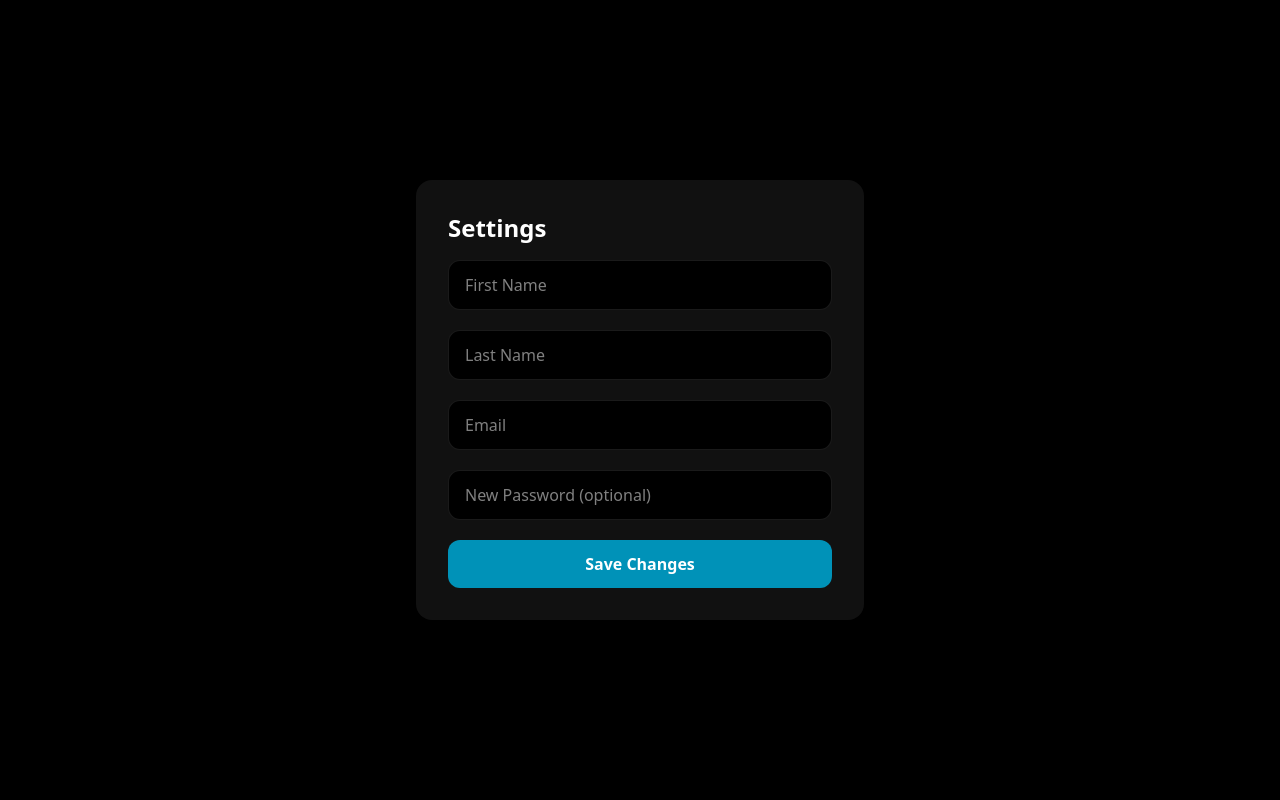
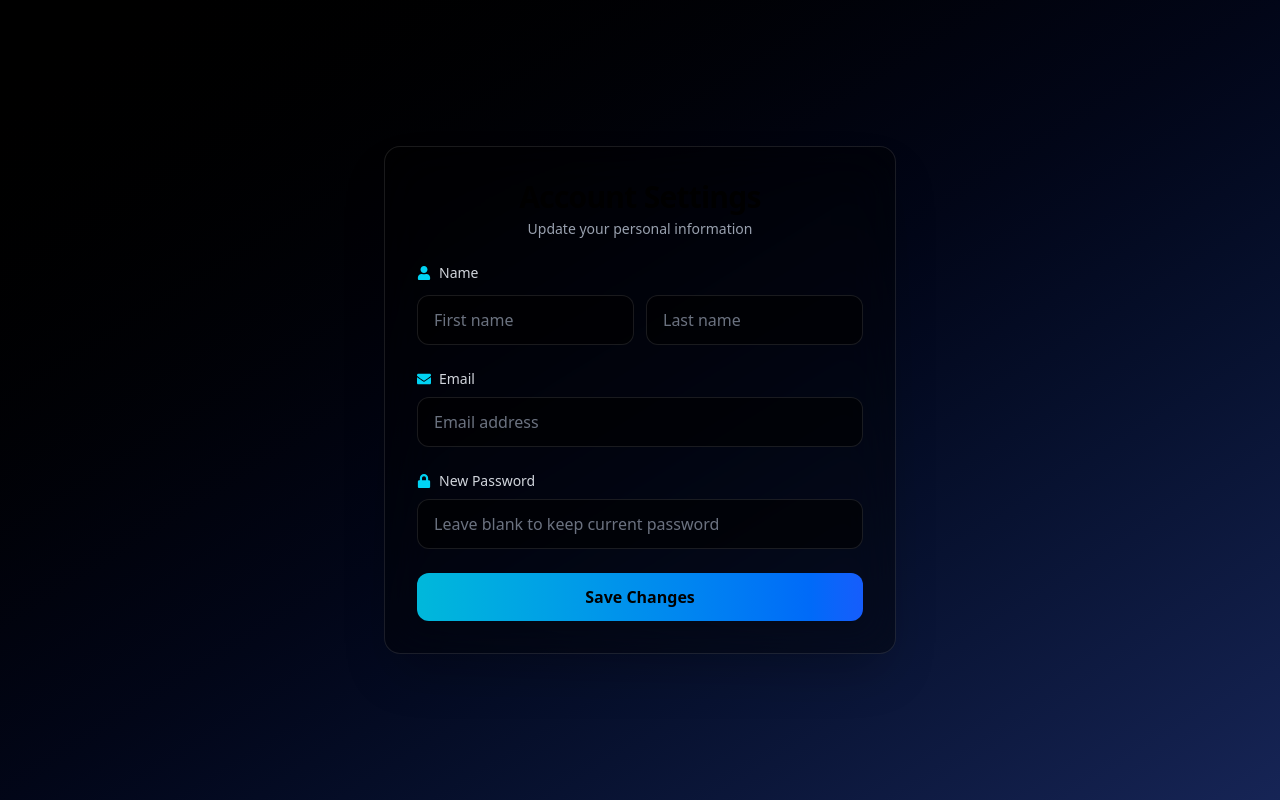
Before and after one commit to Ishaansharma23/Edith-AI, a React (Vite) app in the folder frontend/: page /setting in a window 1280 px wide. Built offline with nearby package versions, Linux system fonts and the light colour scheme; no server answers.

Commit message:
updated the ui of the settings page

```diff
--- a/frontend/src/index.css
+++ b/frontend/src/index.css
@@ -1,4 +1,22 @@
 @import "tailwindcss";
+
+
+.input-style {
+    width: 100%;
+    padding: 0.75rem 1rem;
+    background: rgba(0,0,0,0.6);
+    border: 1px solid rgba(255,255,255,0.1);
+    border-radius: 0.75rem;
+    color: white;
+    outline: none;
+  }
+  .input-style::placeholder {
+    color: #6b7280;
+  }
+  .input-style:focus {
+    border-color: #22d3ee;
+    box-shadow: 0 0 0 1px rgba(34,211,238,0.4);
+  }
 
 @font-face {
     font-family: 'Agrandir';
--- a/frontend/src/pages/Setting.jsx
+++ b/frontend/src/pages/Setting.jsx
@@ -1,6 +1,7 @@
 import React, { useEffect, useState } from "react"
 import axios from "axios"
 import toast from "react-hot-toast"
+import { FaUser, FaEnvelope, FaLock } from "react-icons/fa"
 
 const Settings = () => {
   const [form, setForm] = useState({
@@ -30,68 +31,102 @@ const Settings = () => {
 
   const handleSubmit = async e => {
     e.preventDefault()
-
     try {
       await axios.put(
         "http://localhost:3000/api/auth/update-profile",
         form,
         { withCredentials: true }
       )
-
       toast.success("Profile updated successfully")
+      setForm(prev => ({ ...prev, password: "" }))
     } catch {
       toast.error("Failed to update profile")
     }
   }
 
   return (
-    <div className="min-h-screen bg-black text-white flex justify-center items-center">
+    <div className="min-h-screen bg-gradient-to-br from-black via-slate-950 to-blue-950
+      flex items-center justify-center px-4">
+
       <form
         onSubmit={handleSubmit}
-        className="w-full max-w-md bg-[#111] p-8 rounded-2xl space-y-5"
+        className="w-full max-w-lg bg-black/40 backdrop-blur-xl
+        border border-white/10 rounded-2xl p-8 space-y-6 shadow-2xl"
       >
-        <h2 className="text-2xl font-bold mb-4">Settings</h2>
+        {/* Header */}
+        <div className="text-center">
+          <h2 className="text-3xl font-extrabold tracking-tight">Account Settings</h2>
+          <p className="text-gray-400 text-sm mt-1">
+            Update your personal information
+          </p>
+        </div>
 
+        {/* Name */}
+        <div className="space-y-3">
+          <label className="text-sm text-gray-300 flex items-center gap-2">
+            <FaUser className="text-cyan-400" /> Name
+          </label>
+
+          <div className="grid grid-cols-2 gap-3">
             <input
               name="firstName"
               value={form.firstName}
               onChange={handleChange}
-          placeholder="First Name"
-          className="w-full px-4 py-3 bg-black border border-white/10 rounded-xl"
+              placeholder="First name"
+              className="input-style"
             />
-
             <input
               name="lastName"
               value={form.lastName}
               onChange={handleChange}
-          placeholder="Last Name"
-          className="w-full px-4 py-3 bg-black border border-white/10 rounded-xl"
+              placeholder="Last name"
+              className="input-style"
             />
+          </div>
+        </div>
 
+        {/* Email */}
+        <div className="space-y-2">
+          <label className="text-sm text-gray-300 flex items-center gap-2">
+            <FaEnvelope className="text-cyan-400" /> Email
+          </label>
           <input
             name="email"
             value={form.email}
             onChange={handleChange}
-          placeholder="Email"
-          className="w-full px-4 py-3 bg-black border border-white/10 rounded-xl"
+            placeholder="Email address"
+            className="input-style"
           />
+        </div>
 
+        {/* Password */}
+        <div className="space-y-2">
+          <label className="text-sm text-gray-300 flex items-center gap-2">
+            <FaLock className="text-cyan-400" /> New Password
+          </label>
           <input
             name="password"
             type="password"
             value={form.password}
             onChange={handleChange}
-          placeholder="New Password (optional)"
-          className="w-full px-4 py-3 bg-black border border-white/10 rounded-xl"
+            placeholder="Leave blank to keep current password"
+            className="input-style"
           />
+        </div>
 
+        {/* Save */}
         <button
           type="submit"
-          className="w-full py-3 bg-cyan-600 rounded-xl font-semibold hover:bg-cyan-700"
+          className="w-full py-3 rounded-xl font-semibold
+          bg-gradient-to-r from-cyan-500 to-blue-600
+          hover:from-cyan-600 hover:to-blue-700
+          transition-all shadow-lg hover:shadow-cyan-500/30"
         >
           Save Changes
         </button>
       </form>
+
+
     </div>
   )
 }
```
Lines whose indentation alone changed are shown as unchanged.
